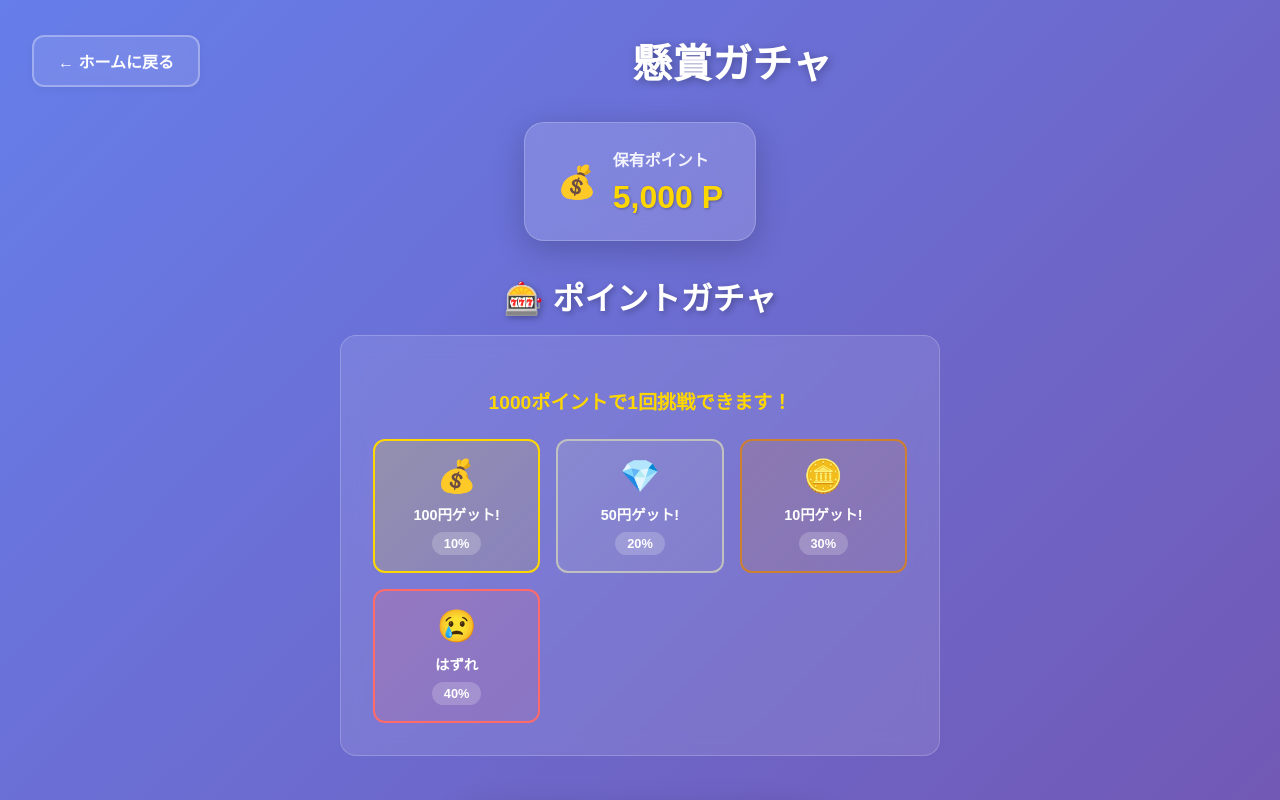
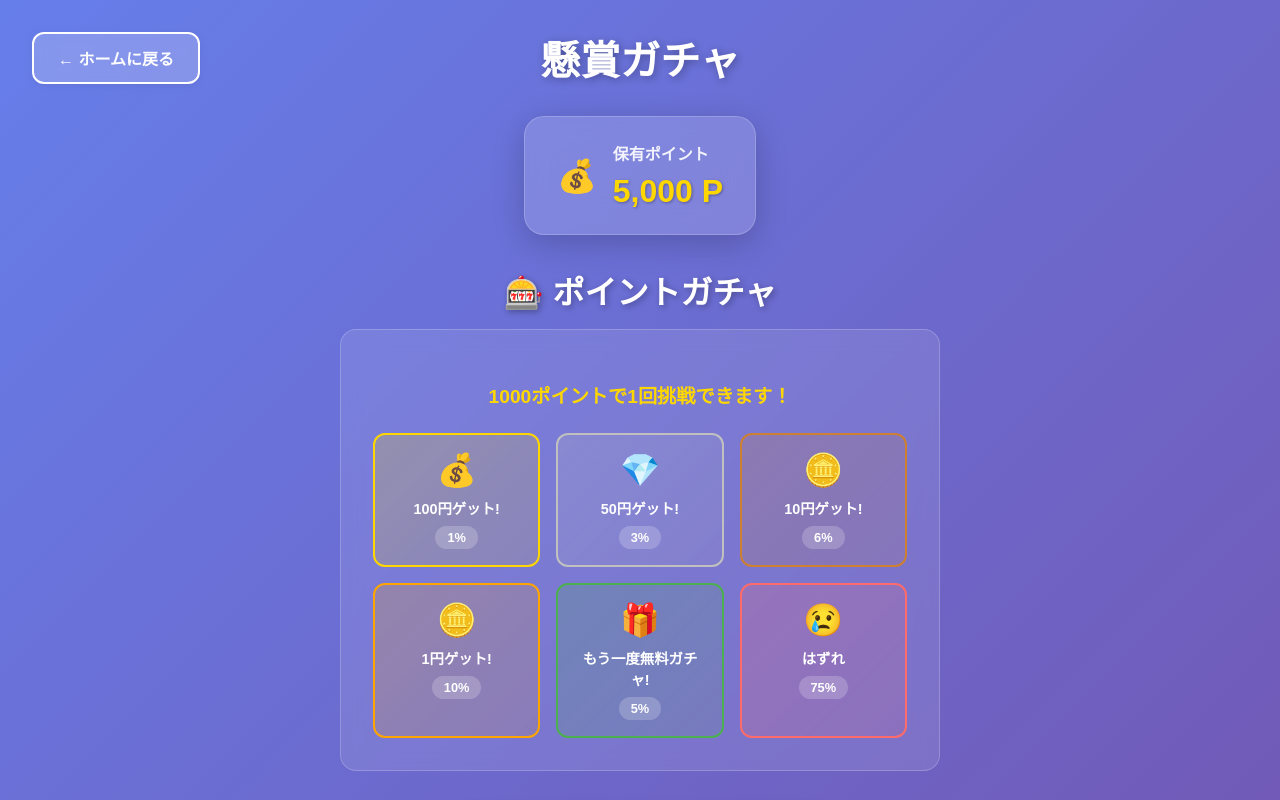
Before and after one commit to mitsuki0215/camp-10, a React (Create React App) app in the folder frontend/: page /prizes in a window 1280 px wide. Shown: the top 800 px of the page. Built offline with nearby package versions, Linux system fonts and the light colour scheme; no server answers; sample sign-in values are in the browser's storage.

Commit message:
デザイン変更

```diff
--- a/frontend/src/components/Prizes.css
+++ b/frontend/src/components/Prizes.css
@@ -14,7 +14,7 @@
   align-items: center;
   justify-content: space-between;
   margin-bottom: 2rem;
-  gap: 1rem;
+  position: relative;
 }
 
 .back-button {
@@ -24,15 +24,17 @@
   padding: 0.75rem 1.5rem;
   border-radius: 12px;
   transition: all 0.3s ease;
-  border: 2px solid rgba(255, 255, 255, 0.3);
+  border: 2px solid white;
   backdrop-filter: blur(10px);
-  background: rgba(255, 255, 255, 0.1);
+  background: rgba(255, 255, 255, 0.2);
+  display: inline-block;
+  width: auto;
 }
 
 .back-button:hover {
-  background: rgba(255, 255, 255, 0.2);
+  background: rgba(255, 255, 255, 0.3);
   transform: translateX(-2px);
-  box-shadow: 0 4px 15px rgba(0, 0, 0, 0.2);
+  box-shadow: 0 4px 15px rgba(255, 255, 255, 0.3);
 }
 
 .page-title {
@@ -40,9 +42,11 @@
   font-weight: 800;
   color: white;
   margin: 0;
-  flex: 1;
   text-align: center;
   text-shadow: 2px 2px 8px rgba(0, 0, 0, 0.3);
+  position: absolute;
+  left: 50%;
+  transform: translateX(-50%);
 }
 
 /* ポイント表示 */
@@ -115,7 +119,7 @@
 
 .prize-list {
   display: grid;
-  grid-template-columns: repeat(auto-fit, minmax(140px, 1fr));
+  grid-template-columns: repeat(3, 1fr);
   gap: 1rem;
 }
 
@@ -149,6 +153,16 @@
 .prize-item.bronze {
   border-color: #CD7F32;
   background: linear-gradient(135deg, rgba(205, 127, 50, 0.2), rgba(205, 127, 50, 0.1));
+}
+
+.prize-item.copper {
+  border-color: #FFA500;
+  background: linear-gradient(135deg, rgba(255, 165, 0, 0.2), rgba(255, 165, 0, 0.1));
+}
+
+.prize-item.special {
+  border-color: #4CAF50;
+  background: linear-gradient(135deg, rgba(76, 175, 80, 0.2), rgba(76, 175, 80, 0.1));
 }
 
 .prize-item.miss {
@@ -190,6 +204,9 @@
   border: 3px solid rgba(255, 255, 255, 0.1);
   position: relative;
   overflow: hidden;
+  display: flex;
+  flex-direction: column;
+  align-items: center;
 }
 
 .machine-body::before {
@@ -231,8 +248,8 @@
 }
 
 .machine-screen {
-  width: 300px;
-  height: 200px;
+  width: 350px;
+  height: 300px;
   background: linear-gradient(135deg, #1a202c, #2d3748);
   border-radius: 15px;
   border: 3px solid #4a5568;
@@ -272,28 +289,29 @@
 }
 
 .spinning-wheel {
-  width: 120px;
-  height: 120px;
+  width: 150px;
+  height: 150px;
   border-radius: 50%;
   display: grid;
-  grid-template-columns: 1fr 1fr;
+  grid-template-columns: 1fr 1fr 1fr;
   grid-template-rows: 1fr 1fr;
   animation: spin 0.2s linear infinite;
   overflow: hidden;
   border: 3px solid white;
-}
-
-@keyframes spin {
-  from { transform: rotate(0deg); }
-  to { transform: rotate(360deg); }
+  margin: 1rem 0;
 }
 
 .wheel-segment {
   display: flex;
   align-items: center;
   justify-content: center;
-  font-size: 1.5rem;
+  font-size: 1.2rem;
   border: 1px solid rgba(255, 255, 255, 0.3);
+}
+
+@keyframes spin {
+  from { transform: rotate(0deg); }
+  to { transform: rotate(360deg); }
 }
 
 .spinning-text {
@@ -494,13 +512,13 @@
   }
 
   .machine-screen {
-    width: 250px;
-    height: 170px;
+    width: 280px;
+    height: 200px;
   }
 
   .spinning-wheel {
-    width: 100px;
-    height: 100px;
+    width: 120px;
+    height: 120px;
   }
 
   .prize-list {
@@ -516,11 +534,19 @@
 @media (max-width: 480px) {
   .prizes-header {
     flex-direction: column;
-    text-align: center;
+    gap: 1rem;
+    align-items: center;
+  }
+
+  .back-button {
+    order: 2;
   }
 
   .page-title {
     font-size: 1.5rem;
+    position: static;
+    transform: none;
+    order: 1;
   }
 
   .machine-body {
@@ -528,8 +554,8 @@
   }
 
   .machine-screen {
-    width: 200px;
-    height: 150px;
+    width: 240px;
+    height: 180px;
   }
 
   .gacha-button {
--- a/frontend/src/components/Prizes.js
+++ b/frontend/src/components/Prizes.js
@@ -10,10 +10,12 @@ const Prizes = () => {
   const [spinCount, setSpinCount] = useState(0);
 
   const prizes = [
-    { id: 1, name: '100円ゲット!', probability: 0.1, value: 100, color: '#FFD700', icon: '💰' },
-    { id: 2, name: '50円ゲット!', probability: 0.2, value: 50, color: '#C0C0C0', icon: '💎' },
-    { id: 3, name: '10円ゲット!', probability: 0.3, value: 10, color: '#CD7F32', icon: '🪙' },
-    { id: 4, name: 'はずれ', probability: 0.4, value: 0, color: '#FF6B6B', icon: '😢' }
+    { id: 1, name: '100円ゲット!', probability: 0.01, value: 100, color: '#FFD700', icon: '💰' },
+    { id: 2, name: '50円ゲット!', probability: 0.03, value: 50, color: '#C0C0C0', icon: '💎' },
+    { id: 3, name: '10円ゲット!', probability: 0.06, value: 10, color: '#CD7F32', icon: '🪙' },
+    { id: 4, name: '1円ゲット!', probability: 0.10, value: 1, color: '#FFA500', icon: '🪙' },
+    { id: 5, name: 'もう一度無料ガチャ!', probability: 0.05, value: 'free', color: '#4CAF50', icon: '🎁' },
+    { id: 6, name: 'はずれ', probability: 0.75, value: 0, color: '#FF6B6B', icon: '😢' }
   ];
 
   const spinGacha = async () => {
@@ -47,6 +49,11 @@ const Prizes = () => {
       setPrizeResult(selectedPrize);
       setShowResult(true);
       setSpinCount(prev => prev + 1);
+
+      // 無料ガチャが当たった場合はポイントを返還
+      if (selectedPrize.value === 'free') {
+        setUserPoints(prev => prev + 1000);
+      }
     }, 3000);
   };
 
@@ -85,22 +92,32 @@ const Prizes = () => {
             <div className="prize-item gold">
               <span className="prize-icon">💰</span>
               <span className="prize-name">100円ゲット!</span>
-              <span className="prize-rate">10%</span>
+              <span className="prize-rate">1%</span>
             </div>
             <div className="prize-item silver">
               <span className="prize-icon">💎</span>
               <span className="prize-name">50円ゲット!</span>
-              <span className="prize-rate">20%</span>
+              <span className="prize-rate">3%</span>
             </div>
             <div className="prize-item bronze">
               <span className="prize-icon">🪙</span>
               <span className="prize-name">10円ゲット!</span>
-              <span className="prize-rate">30%</span>
+              <span className="prize-rate">6%</span>
+            </div>
+            <div className="prize-item copper">
+              <span className="prize-icon">🪙</span>
+              <span className="prize-name">1円ゲット!</span>
+              <span className="prize-rate">10%</span>
+            </div>
+            <div className="prize-item special">
+              <span className="prize-icon">🎁</span>
+              <span className="prize-name">もう一度無料ガチャ!</span>
+              <span className="prize-rate">5%</span>
             </div>
             <div className="prize-item miss">
               <span className="prize-icon">😢</span>
               <span className="prize-name">はずれ</span>
-              <span className="prize-rate">40%</span>
+              <span className="prize-rate">75%</span>
             </div>
           </div>
         </div>
@@ -127,6 +144,8 @@ const Prizes = () => {
                   <div className="wheel-segment" style={{backgroundColor: '#FFD700'}}>💰</div>
                   <div className="wheel-segment" style={{backgroundColor: '#C0C0C0'}}>💎</div>
                   <div className="wheel-segment" style={{backgroundColor: '#CD7F32'}}>🪙</div>
+                  <div className="wheel-segment" style={{backgroundColor: '#FFA500'}}>🪙</div>
+                  <div className="wheel-segment" style={{backgroundColor: '#4CAF50'}}>🎁</div>
                   <div className="wheel-segment" style={{backgroundColor: '#FF6B6B'}}>😢</div>
                 </div>
                 <p className="spinning-text">回転中...</p>
@@ -139,8 +158,11 @@ const Prizes = () => {
                   {prizeResult.icon}
                 </div>
                 <h3 className="result-name">{prizeResult.name}</h3>
-                {prizeResult.value > 0 && (
+                {prizeResult.value > 0 && prizeResult.value !== 'free' && (
                   <p className="result-value">おめでとうございます！</p>
+                )}
+                {prizeResult.value === 'free' && (
+                  <p className="result-value">ラッキー！もう一度挑戦できます！</p>
                 )}
               </div>
             )}
```
